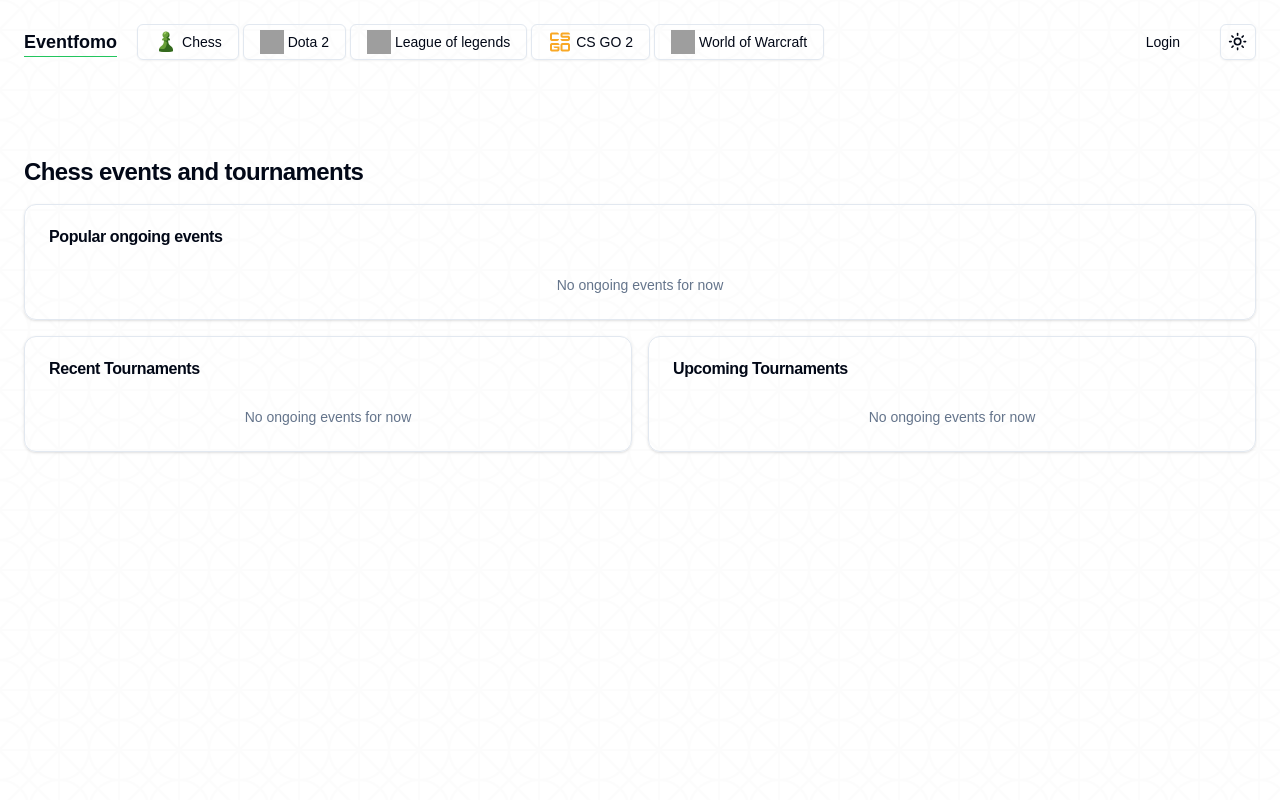
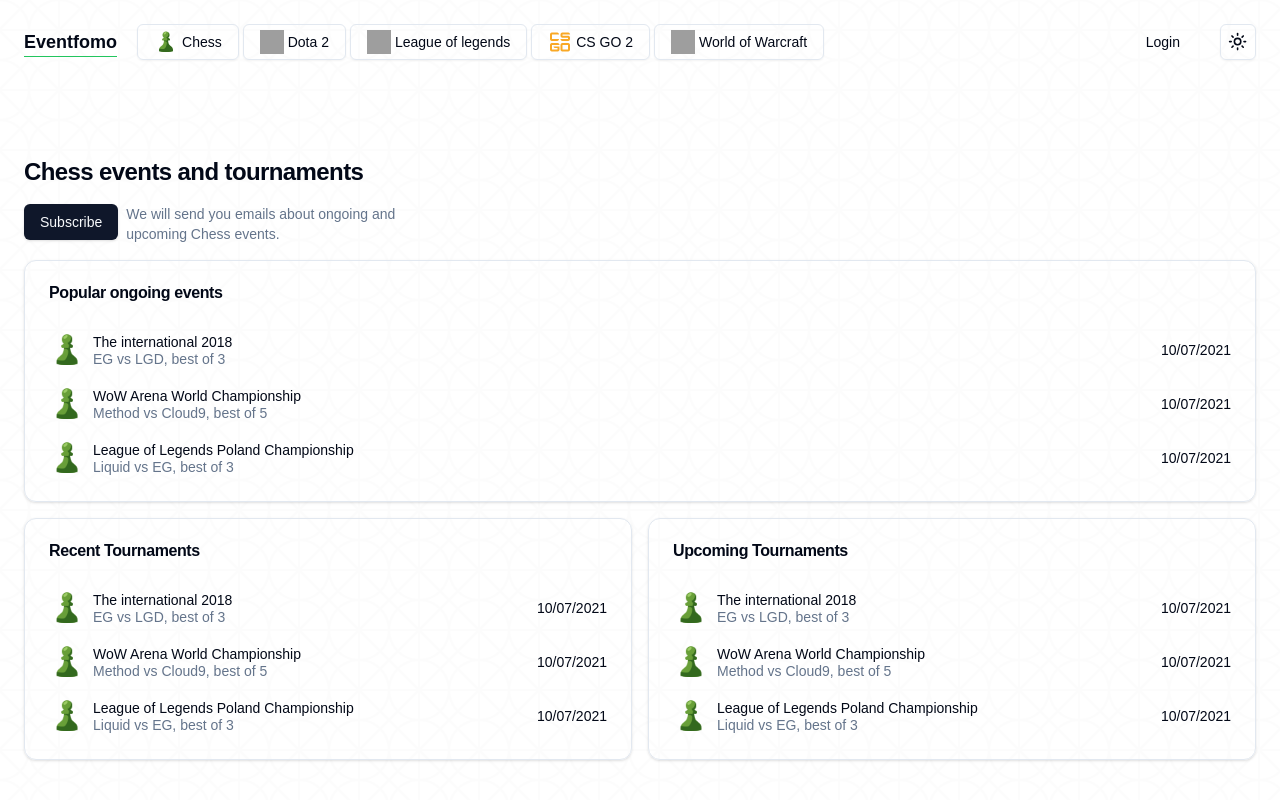
Before and after one commit to erindhoxha/Eventfomo, a Next.js app: page /games/chess in a window 1280 px wide. Built offline with nearby package versions, Linux system fonts and the light colour scheme; grey boxes are pictures that could not be loaded.

Commit message:
Cleanup and added box

```diff
--- /dev/null
+++ b/app/components/Box/Box.tsx
@@ -0,0 +1,29 @@
+type MarginSpacing = 1 | 2 | 3 | 4 | 5 | 6 | 7 | 8 | 9 | 10 | 12 | 14 | 16;
+
+interface BoxProps {
+ children: React.ReactNode;
+ marginTop?: MarginSpacing;
+ marginLeft?: MarginSpacing;
+ marginRight?: MarginSpacing;
+ marginBottom?: MarginSpacing;
+}
+
+export function Box({
+ children,
+ marginTop,
+ marginLeft,
+ marginRight,
+ marginBottom,
+}: BoxProps) {
+ return (
+  <div
+   className={`${marginTop && `mt-${marginTop}`} ${
+    marginLeft && `ml-${marginLeft}`
+   } ${marginRight && `mr-${marginRight}`} ${
+    marginBottom && `mb-${marginBottom}`
+   }`}
+  >
+   {children}
+  </div>
+ );
+}
--- a/app/components/Card/Card.tsx
+++ b/app/components/Card/Card.tsx
@@ -1,7 +1,6 @@
 import {
  Card as UICard,
  CardContent,
- CardDescription,
  CardHeader,
  CardTitle,
 } from '@/components/ui/card';
--- a/app/components/Link/Link.tsx
+++ b/app/components/Link/Link.tsx
@@ -19,6 +19,7 @@
   <Link
    href={href}
    className={cn(buttonVariants({ variant: variant ?? 'ghost', size: size }))}
+   {...props}
   >
    {children}
   </Link>
--- a/app/components/Typography/Typography.tsx
+++ b/app/components/Typography/Typography.tsx
@@ -39,3 +39,23 @@
   <blockquote className="mt-6 border-l-2 pl-6 italic">{children}</blockquote>
  );
 }
+
+export function SmallMutedText({
+ children,
+ marginLeft,
+ marginTop,
+}: {
+ children: string;
+ marginLeft?: string;
+ marginTop?: string;
+}) {
+ return (
+  <p
+   className={`text-sm text-muted-foreground ${
+    marginTop ? `mt-${marginTop}` : undefined
+   } ${marginLeft ? `ml-${marginLeft}` : undefined}`}
+  >
+   {children}
+  </p>
+ );
+}
--- a/app/games/chess/page.tsx
+++ b/app/games/chess/page.tsx
@@ -1,27 +1,62 @@
-import Header from '@/app/components/Header/Header';
 import MiniTable from '@/app/components/MiniTable/MiniTable';
-import { H1, H2, H3, Paragraph } from '@/app/components/Typography/Typography';
+import { H3, SmallMutedText } from '@/app/components/Typography/Typography';
 import { Metadata } from 'next';
-import { DataTable } from '../data-table';
-import Card from '@/app/components/Card/Card';
+import { Button } from '@/components/ui/button';
 
 export const metadata: Metadata = {
  title: 'Chess games',
  description: 'Sync your calendar with your favourite chess games.',
 };
 
-export default function ChessPage() {
+export default async function ChessPage() {
+ async function getData() {
+  return [
+   {
+    id: '1234',
+    name: 'The international 2018',
+    game: 'chess',
+    description: 'EG vs LGD, best of 3',
+    eventDate: '10/07/2021',
+   },
+   {
+    id: '1234',
+    name: 'WoW Arena World Championship',
+    game: 'chess',
+    description: 'Method vs Cloud9, best of 5',
+    eventDate: '10/07/2021',
+   },
+   {
+    id: '1234',
+    name: 'League of Legends Poland Championship',
+    game: 'chess',
+    description: 'Liquid vs EG, best of 3',
+    eventDate: '10/07/2021',
+   },
+  ];
+ }
+
+ const items = await getData();
+
  return (
   <>
    <div className="mt-12 sm:mt-24 w-full">
+    <div className="flex flex-col">
      <H3>Chess events and tournaments</H3>
+     <div className="flex mt-4 max-w-sm">
+      <Button variant="default">Subscribe</Button>
+      <SmallMutedText marginLeft="2" marginTop="0">
+       We will send you emails about ongoing and upcoming Chess events.
+      </SmallMutedText>
+     </div>
+    </div>
+
     <div className="mt-4">
-          <MiniTable title="Popular ongoing events" />
+     <MiniTable title="Popular ongoing events" items={items} />
     </div>
     {/* Make this pop */}
     <div className="grid gap-4 md:grid-cols-2 mt-4">
-          <MiniTable title="Recent Tournaments" />
-          <MiniTable title="Upcoming Tournaments" />
+     <MiniTable title="Recent Tournaments" items={items} />
+     <MiniTable title="Upcoming Tournaments" items={items} />
     </div>
     {/* <div className="mt-12">
           <H3>Upcoming events</H3>
--- a/app/layout.tsx
+++ b/app/layout.tsx
@@ -1,9 +1,6 @@
 import './globals.css';
 import type { Metadata } from 'next';
 import { ThemeProvider } from '@/components/context/theme-provider';
-import { NavBar } from './components/NavigationMenu/NavigationMenu';
-import Header from './components/Header/Header';
-import Link from 'next/link';
 
 export const metadata: Metadata = {
  title: 'Eventfomo',
--- a/app/login/page.tsx
+++ b/app/login/page.tsx
@@ -1,5 +1,4 @@
 import { Metadata } from 'next';
-import Image from 'next/image';
 import Link from 'next/link';
 
 import { cn } from '@/lib/utils';
--- a/app/page.tsx
+++ b/app/page.tsx
@@ -1,11 +1,16 @@
-import { Tabs, TabsContent, TabsList, TabsTrigger } from '@/components/ui/tabs';
 import Header from './components/Header/Header';
 import SubscribeForm from './components/SubscribeForm/SubscribeForm';
-import { H1, H2, H3, H4, Paragraph } from './components/Typography/Typography';
+import {
+ H1,
+ H3,
+ Paragraph,
+ SmallMutedText,
+} from './components/Typography/Typography';
 import Card from './components/Card/Card';
 import { Games, columns } from './games/columns';
 import { DataTable } from './games/data-table';
 import MiniTable from './components/MiniTable/MiniTable';
+import { Box } from './components/Box/Box';
 
 async function getOngoingEvents() {
  return [
@@ -120,8 +125,8 @@
     <div className="flex-col max-w-xs sm:max-w-lg lg:max-w-md text-sm flex">
      <H1>Your personal gaming calendar</H1>
      <Paragraph>
-            The events you can't miss, the best content from your favourite
-            games, in a daily email that you can sync on your calendar
+      The events you can't miss, the best content from your favourite games, in
+      a daily email that you can sync on your calendar
      </Paragraph>
     </div>
     <div className="mt-8 lg:ml-12 flex flex-1 lg:justify-center w-full">
@@ -146,9 +151,7 @@
      />
     </div>
 
-        <p className="text-sm text-muted-foreground mt-2">
-          You can unsubscribe anytime.
-        </p>
+    <SmallMutedText marginTop="2">You can unsubscribe anytime.</SmallMutedText>
    </div>
 
    <div className="mt-12 sm:mt-24 w-full">
@@ -160,11 +163,11 @@
     </div>
     <div className="mt-12">
      <H3>Upcoming events</H3>
-          <div className="mt-4">
+     <Box marginTop={4}>
       <DataTable columns={columns} data={data} />
+     </Box>
     </div>
-        </div>
-        <div className="mt-12">
+    <Box marginTop={12}>
      <H3>Tournaments by game</H3>
      <div className="grid gap-4 md:grid-cols-2 mt-4">
       <MiniTable
@@ -276,7 +279,7 @@
        ]}
       />
      </div>
-        </div>
+    </Box>
    </div>
   </main>
  );
```
Also changed, not shown: app/components/ThemeToggle/ThemeToggle.tsx (+1 -6 lines), app/components/Button/Button.tsx (deleted). Lines whose indentation alone changed are shown as unchanged.
